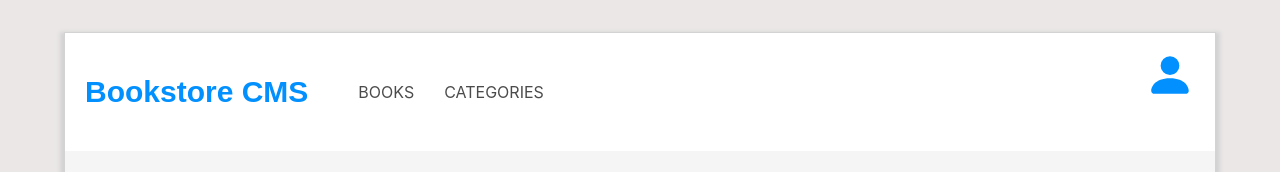
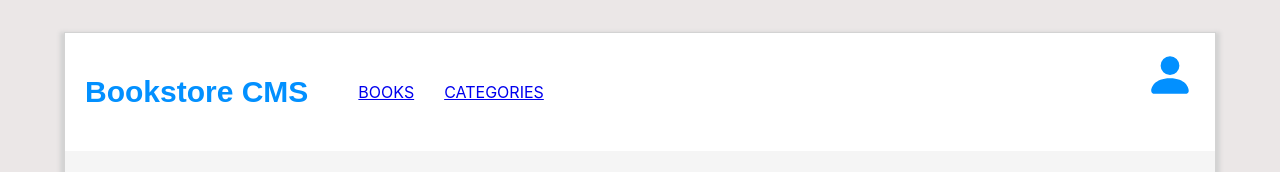
Before and after one commit to tobuya/bookstore, a React (Create React App) app: page / in a window 1280 px wide. Shown: the top 172 px of the page. Built offline with nearby package versions, Linux system fonts and the light colour scheme; no server answers.

Commit message:
Add NavLink to toggle navigation into active and inactive

```diff
--- a/src/components/Navigation.js
+++ b/src/components/Navigation.js
@@ -1,5 +1,5 @@
 import React from 'react';
-import { Link } from 'react-router-dom';
+import { NavLink } from 'react-router-dom';
 // eslint-disable-next-line import/no-extraneous-dependencies
 import { BsPersonFill } from 'react-icons/bs';
 import styles from '../styles/Navigation.module.css';
@@ -10,10 +10,10 @@ const Navigation = () => (
       <h1 className={styles.h}>Bookstore CMS</h1>
       <ul className={styles.ul}>
         <li className={styles.list}>
-          <Link to="/" className={styles.link}>BOOKS</Link>
+          <NavLink to="/" className={({ isActive }) => (isActive ? styles.active : styles.inactive)}>BOOKS</NavLink>
         </li>
         <li className={styles.list}>
-          <Link to="categories" className={styles.link}>CATEGORIES</Link>
+          <NavLink to="categories" className={({ isActive }) => (isActive ? styles.active : styles.inactive)}>CATEGORIES</NavLink>
         </li>
       </ul>
     </div>
```
